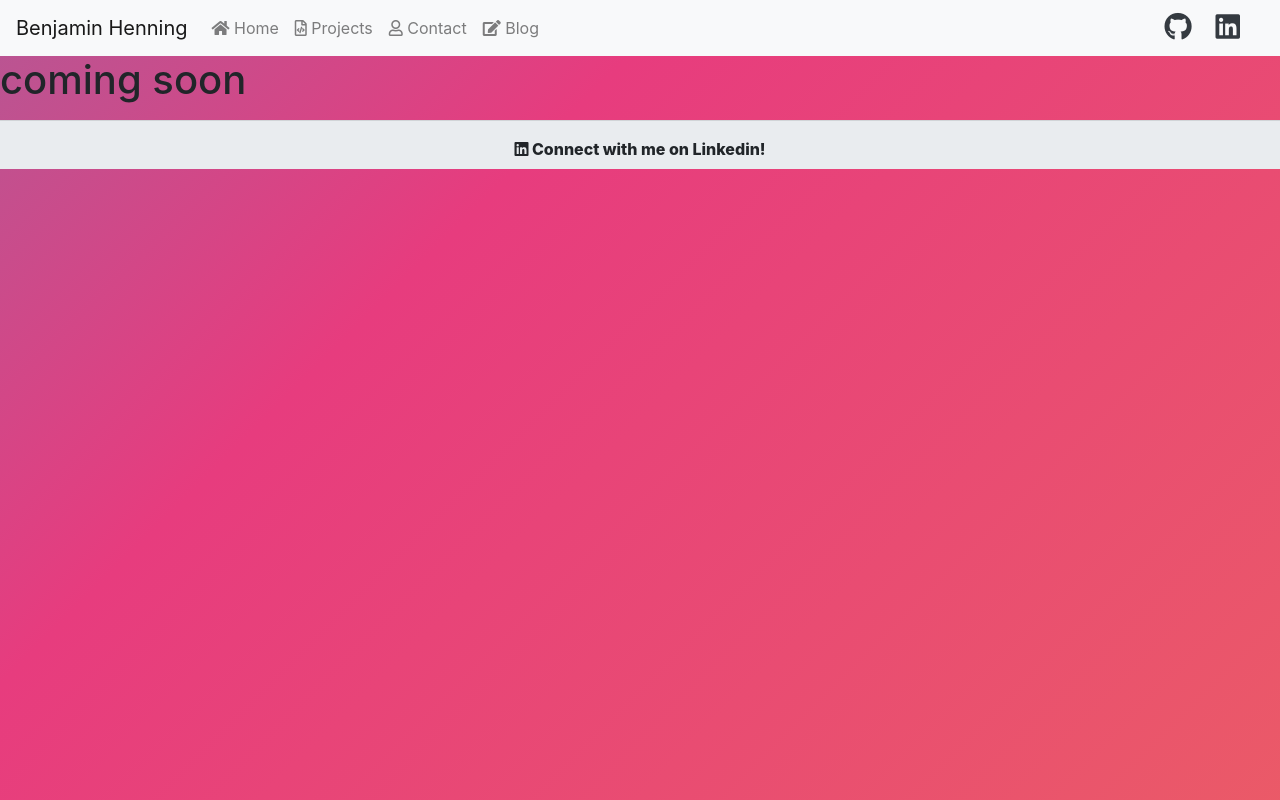
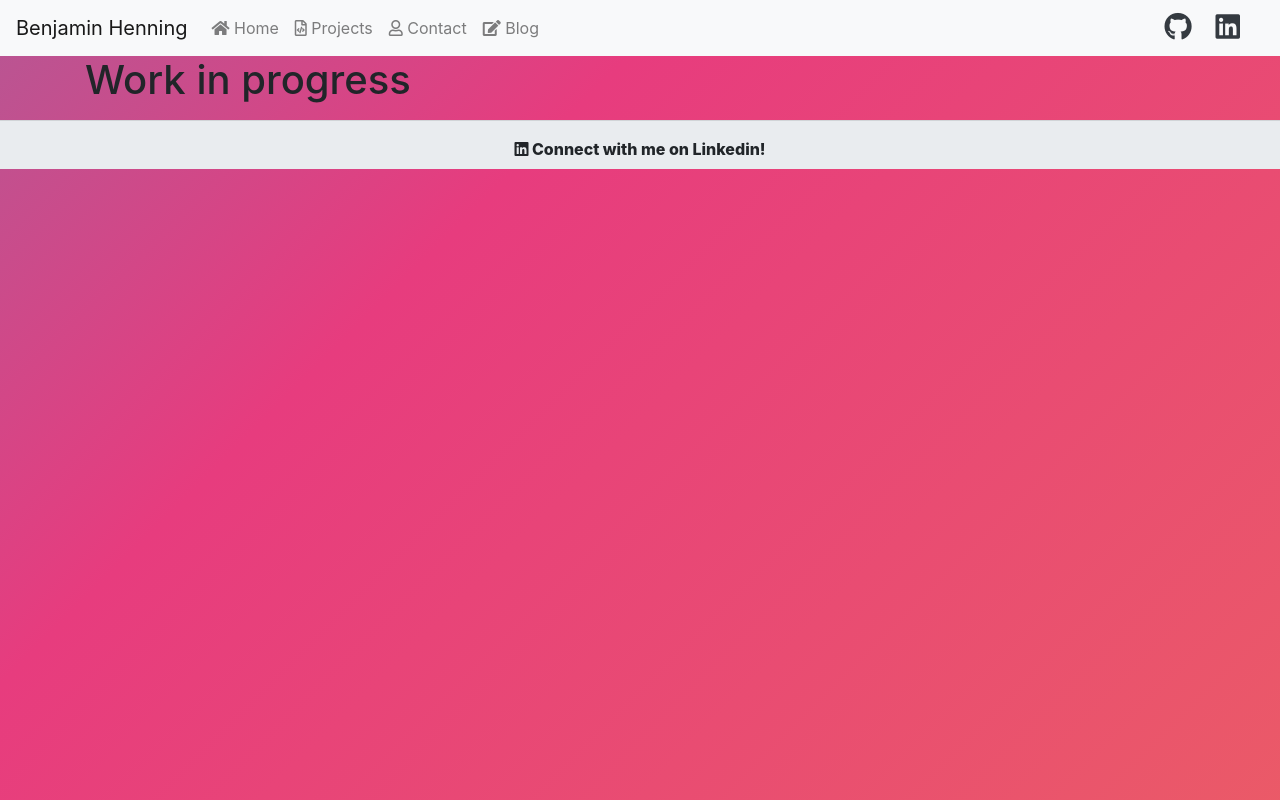
Before and after one commit to bhenning2556/bh-portfolio, a Next.js app: page /projects/monkeyLeague in a window 1280 px wide. Built offline with nearby package versions, Linux system fonts and the light colour scheme.

Commit message:
Update monkeyLeague.js, fix build issues

```diff
--- a/pages/projects/monkeyLeague.js
+++ b/pages/projects/monkeyLeague.js
@@ -1,5 +1,9 @@
+import { Container } from 'react-bootstrap'
+
 export default function MonkeyLeague() {
   return (
-    <h1>coming soon</h1>
+    <Container>
+      <h1>Work in progress</h1>
+    </Container>
   )
 }
```
